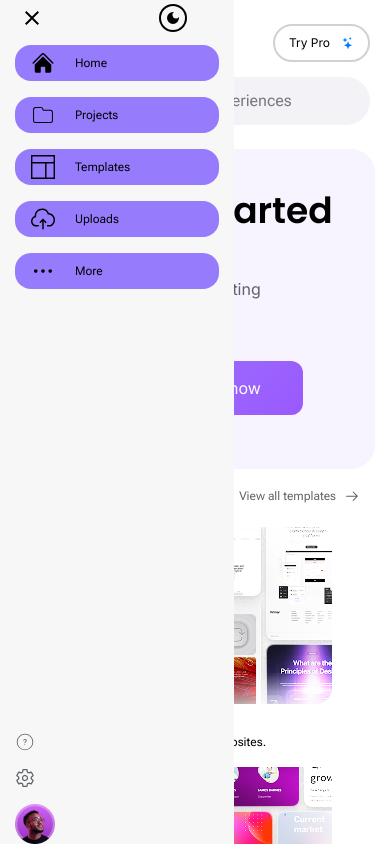
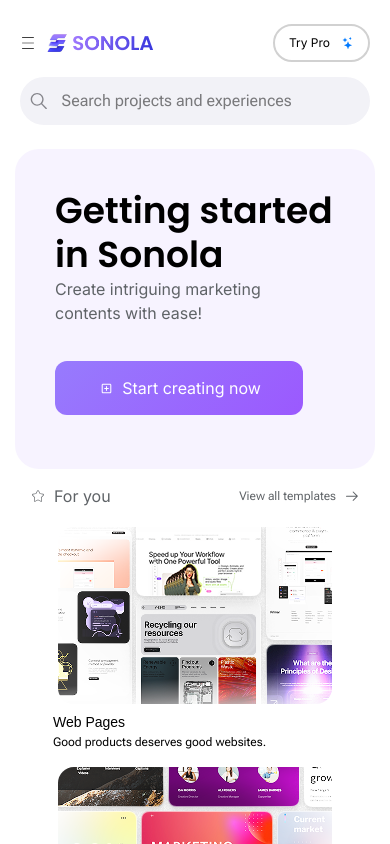
Before and after one commit to shiranlakshitha/Metana, a React (Vite) app: page /dashboard in a window 390 px wide. Shown: the top 844 px of the page. Built offline with nearby package versions, Linux system fonts and the light colour scheme.

Commit message:
feat: update SidebarItem and Welcome components for improved styling and layout adjustments

```diff
--- a/src/components/SidebarItem.jsx
+++ b/src/components/SidebarItem.jsx
@@ -26,7 +26,7 @@
       <div className={`${isSelected ? ' md:bg-[#0066FFCC]' : `${dark ? 'md:bg-[#EEEEEE1F]' : 'md:bg-[#EEEEEE]'}`} rounded-[45px] py-1.5 px-4 flex items-center justify-center w-[56px] h-[36px] hover:bg-[#0066FFCC] duration-150 gap-4`}>
         {IconComponent && <IconComponent className={`${isSelected ? 'md:text-white text-black' : dark ? 'md:text-gray-400 text-white' : 'md:text-black'}  w-6 h-6`} />}
       </div>
-      <p className={`${isSelected ? 'md:text-white text-black' : dark ? 'md:text-gray-400 text-white' : 'md:text-black'}  font-roboto-flex text-[12px]`}>{name}</p>
+      <p className={`${isSelected ? `${dark ? 'text-white' : 'text-black'} text-black` : dark ? 'md:text-gray-400 text-white' : 'md:text-black'}  font-roboto-flex text-[12px]`}>{name}</p>
     </div>
   );
 };
--- a/src/pages/Dashboard.jsx
+++ b/src/pages/Dashboard.jsx
@@ -27,7 +27,7 @@
   const [isDark, setIsDark] = useState(false);
   const [selectedItem, setSelectedItem] = useState(0);
   const [selectedTemplate, setSelectedTemplate] = useState(null);
-  const [isMobileMenuOpen, setIsMobileMenuOpen] = useState(true);
+  const [isMobileMenuOpen, setIsMobileMenuOpen] = useState(false);
 
   const handleMenu = () => {
     setIsMobileMenuOpen(!isMobileMenuOpen)
--- a/src/pages/Welcome.jsx
+++ b/src/pages/Welcome.jsx
@@ -14,12 +14,12 @@
   }
   return (
     <div className={isDark ? "dark" : ""}>
-      <div className="relative dark:bg-[#404040] flex items-center justify-center min-h-screen max-md:px-[50px] max-md:py-[15px]">
+      <div className="relative dark:bg-[#404040] flex items-center justify-center min-h-screen max-md:px-[25px] max-md:py-[15px]">
         <div onClick={handleDark} className="absolute cursor-pointer top-5 right-8 px-1 py-1 rounded-full border-2">
             {isDark ? (<MdOutlineLightMode className='w-4 h-4 text-white'/>) : (<MdDarkMode className='w-4 h-4'/>)}
         </div>
         <div className="flex w-[1180px] h-[680px] rounded-3xl shadow-2xl overflow-hidden dark:bg-[#292929]">
-          <div className="flex flex-1/2 flex-col justify-between px-[20px] md:px-[40px] py-[64px]  ">
+          <div className="flex flex-1/2 flex-col justify-between px-[30px] md:px-[40px] py-[64px]  ">
             <div className="flex flex-col font-poppins dark:text-white">
               <h1 className="text-[40px]">Welcome to Sonola</h1>
               <p className="text-[20px] leading-[28px]">
```
